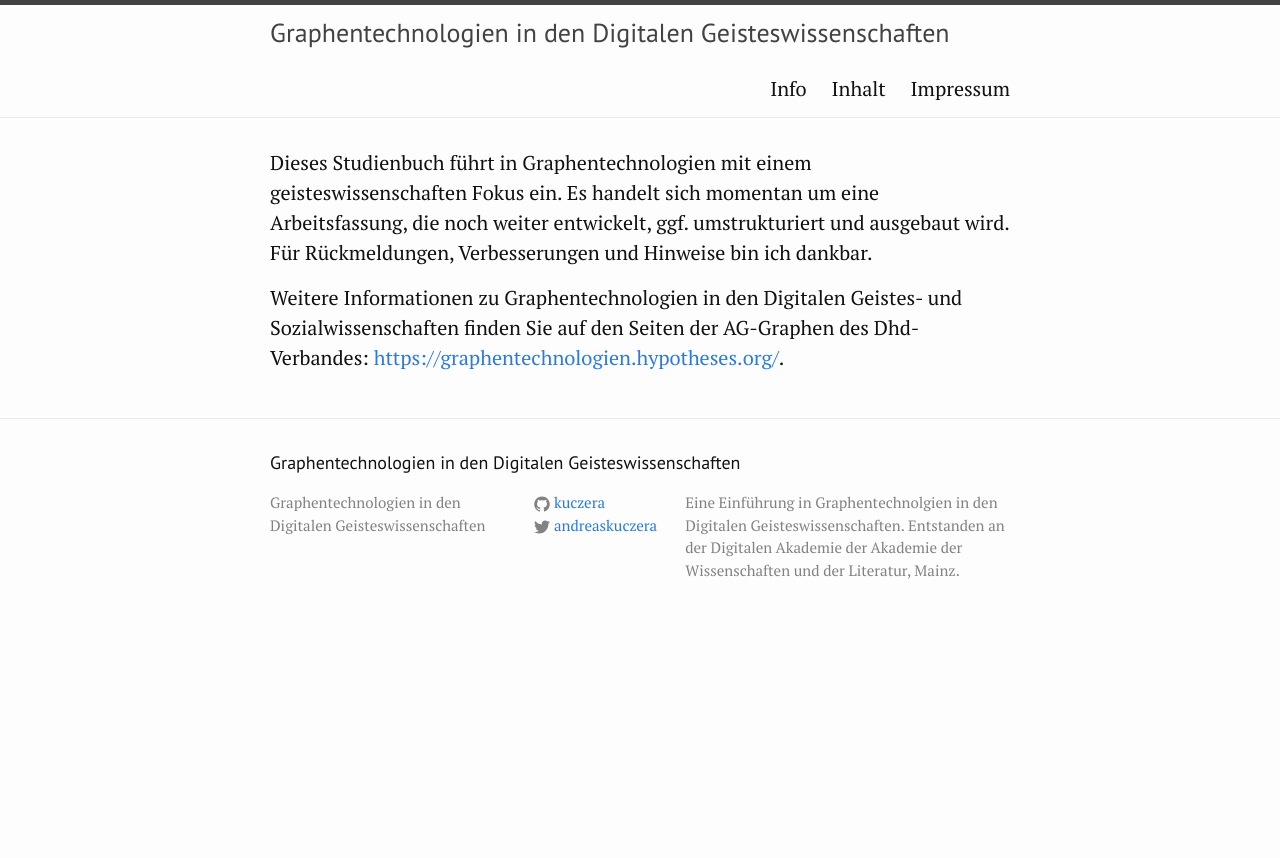
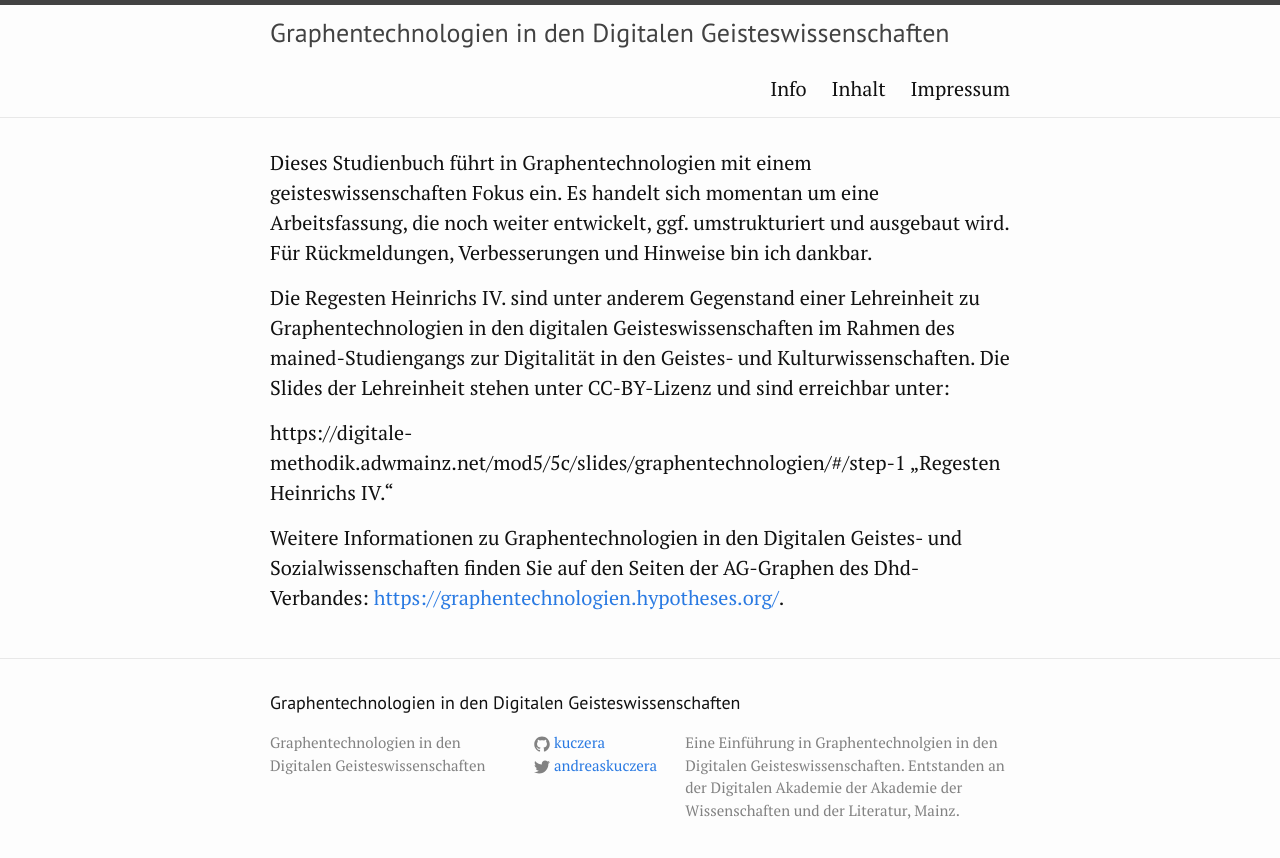
Before and after one commit to kuczera/Graphentechnologien, a Jekyll site: the page built from index.md, in a window 1280 px wide. Shown: the top 858 px of the page. Built offline with Jekyll 4.4.1, drawn with Linux system fonts in a browser that asks for light colours.

Commit message:
Update index.md

```diff
--- a/index.md
+++ b/index.md
@@ -7,4 +7,10 @@ order: 1
 
 Dieses Studienbuch führt in Graphentechnologien mit einem geisteswissenschaften Fokus ein. Es handelt sich momentan um eine Arbeitsfassung, die noch weiter entwickelt, ggf. umstrukturiert und ausgebaut wird. Für Rückmeldungen, Verbesserungen und Hinweise bin ich dankbar.
 
+Die Regesten Heinrichs IV. sind unter anderem Gegenstand einer Lehreinheit zu Graphentechnologien in den digitalen Geisteswissenschaften im Rahmen des mained-Studiengangs zur Digitalität in den Geistes- und Kulturwissenschaften.
+Die Slides der Lehreinheit stehen unter CC-BY-Lizenz und sind erreichbar unter:
+
+https://digitale-methodik.adwmainz.net/mod5/5c/slides/graphentechnologien/#/step-1
+„Regesten Heinrichs IV.“
+
 Weitere Informationen zu Graphentechnologien in den Digitalen Geistes- und Sozialwissenschaften finden Sie auf den Seiten der AG-Graphen des Dhd-Verbandes: [https://graphentechnologien.hypotheses.org/](https://graphentechnologien.hypotheses.org/).
```
